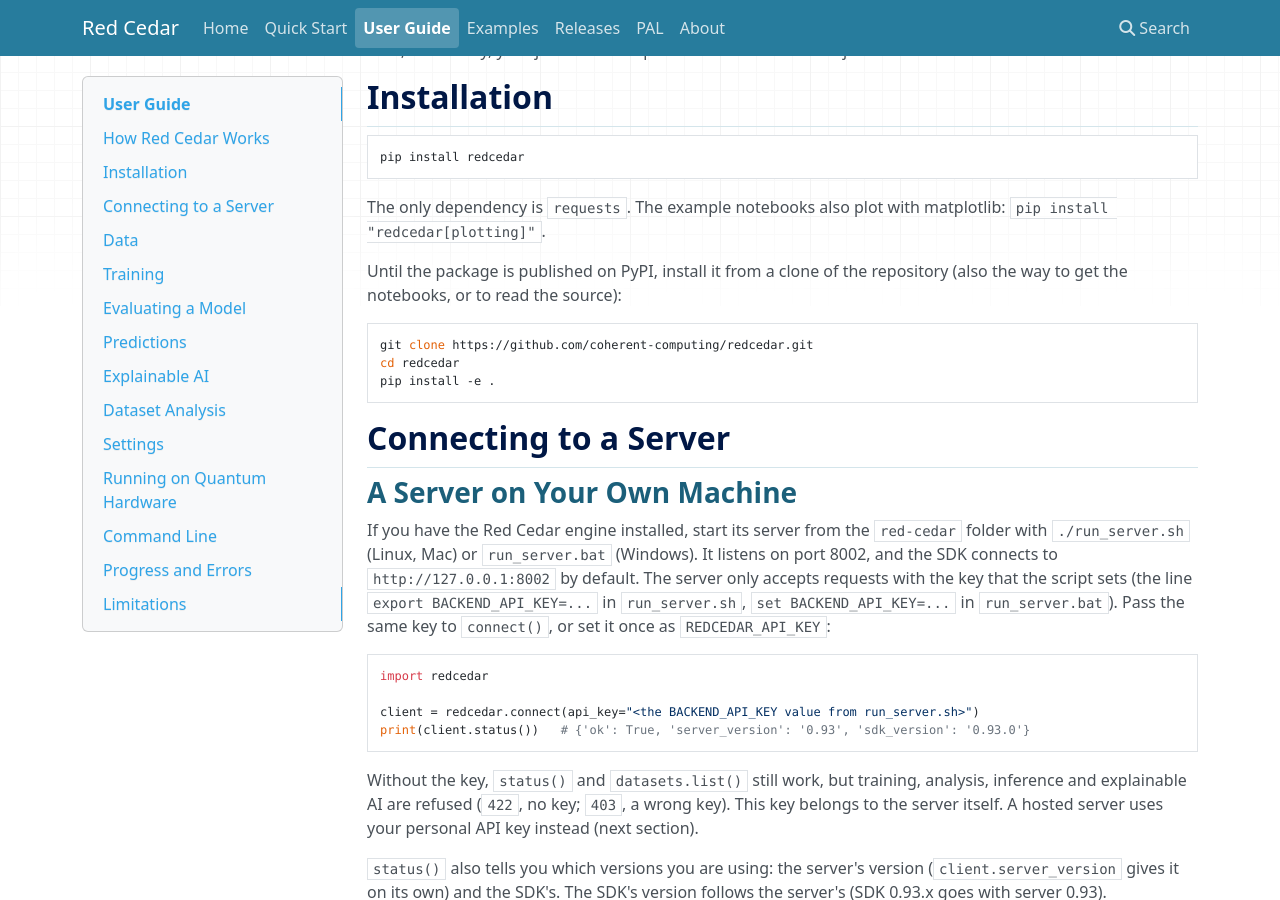
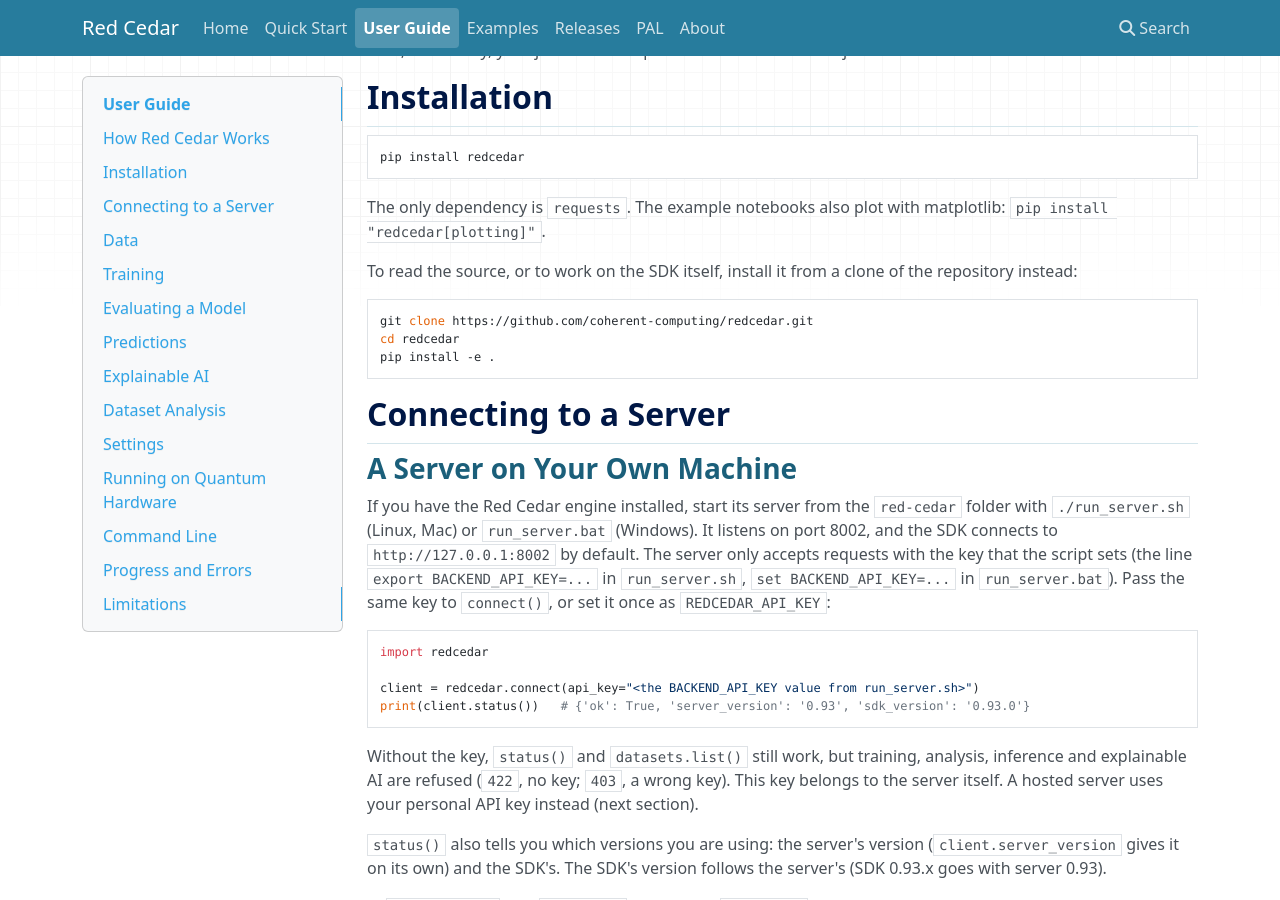
Before and after one commit to coherent-computing/redcedar, an MkDocs documentation site: the page built from doc/docs/user_guide.md, in a window 1280 px wide and 900 px high, scrolled down 685 px. Built offline with MkDocs 1.6.1, drawn with Linux system fonts in a browser that asks for light colours; nearby versions of some CDN libraries.

Commit message:
Docs: the package is on PyPI; clone install only for reading or working on the source
Co-Authored-By: Claude Opus 5.5 <noreply@anthropic.com>

````diff
--- a/doc/docs/user_guide.md
+++ b/doc/docs/user_guide.md
@@ -35,8 +35,7 @@ pip install redcedar
 The only dependency is `requests`. The example notebooks also plot with matplotlib:
 `pip install "redcedar[plotting]"`.
 
-Until the package is published on PyPI, install it from a clone of the repository (also the way to get the
-notebooks, or to read the source):
+To read the source, or to work on the SDK itself, install it from a clone of the repository instead:
 
 ```bash
 git clone https://github.com/coherent-computing/redcedar.git
````
Also changed, not shown: doc/docs/index.md (+0 -3 lines).
